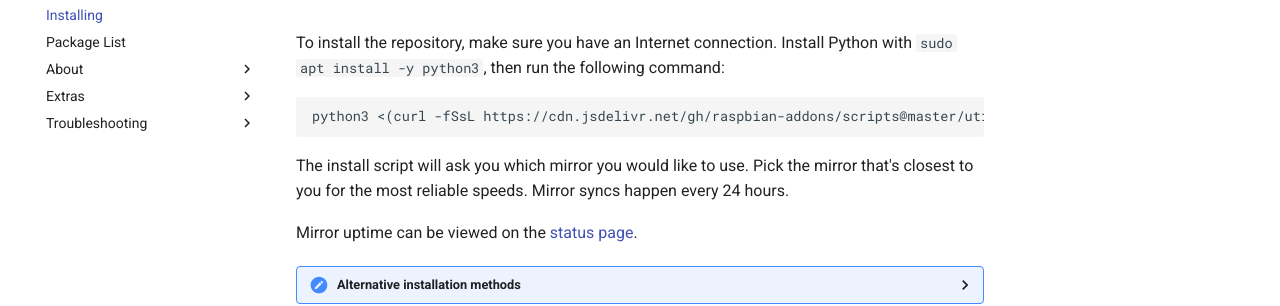
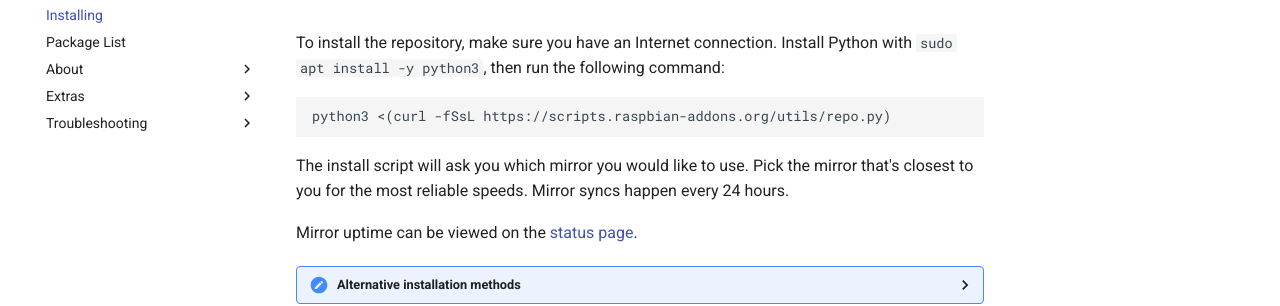
Before and after one commit to raspbian-addons/docs, an MkDocs documentation site: the page built from docs/install.md, in a window 1280 px wide. Shown: the part 150-456 px from the top of the page. Built offline with MkDocs 1.6.1 and Material for MkDocs 9.7.7, drawn with Linux system fonts in a browser that asks for light colours; comment, search, counter and statistics services are not loaded; some of the changed lines change nothing that is shown.

Commit message:
Use new links

````diff
--- a/docs/install.md
+++ b/docs/install.md
@@ -3,7 +3,7 @@
 To install the repository, make sure you have an Internet connection. Install Python with `sudo apt install -y python3`, then run the following command:
 
 ```
-python3 <(curl -fSsL https://cdn.jsdelivr.net/gh/raspbian-addons/scripts@master/utils/repo.py)
+python3 <(curl -fSsL https://scripts.raspbian-addons.org/utils/repo.py)
 ```
 The install script will ask you which mirror you would like to use. Pick the mirror that's closest to you for the most reliable speeds. Mirror syncs happen every 24 hours.
 
@@ -28,7 +28,7 @@ extrepo enable raspbian-addons
 
   To uninstall, execute this command.
 ```
-bash <(curl -fSsL https://cdn.jsdelivr.net/gh/raspbian-addons/scripts@master/utils/uninstall.sh)
+bash <(curl -fSsL https://scripts.raspbian-addons.org/utils/uninstall.sh)
 ```
 
   If you installed the repository using <code>extrepo</code>, skip the step above and simply run the following:
````
